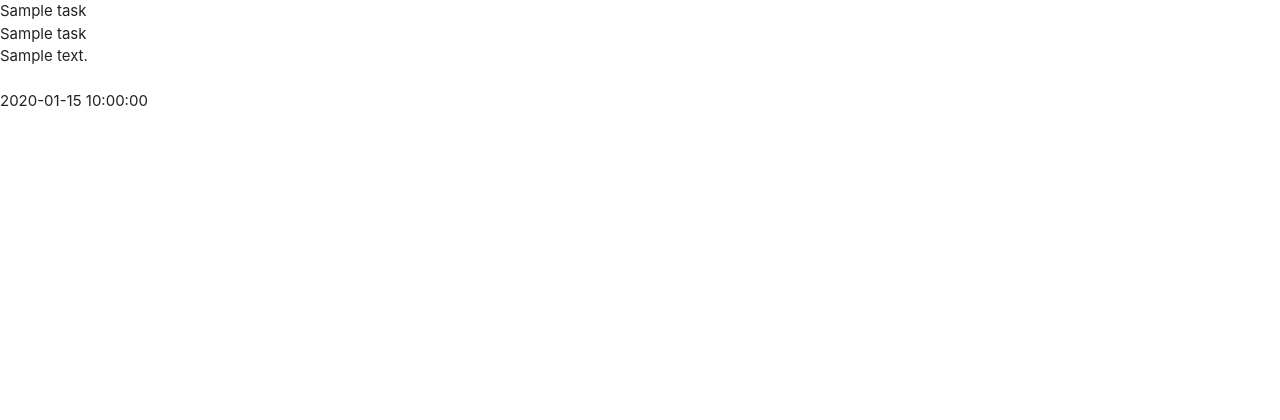
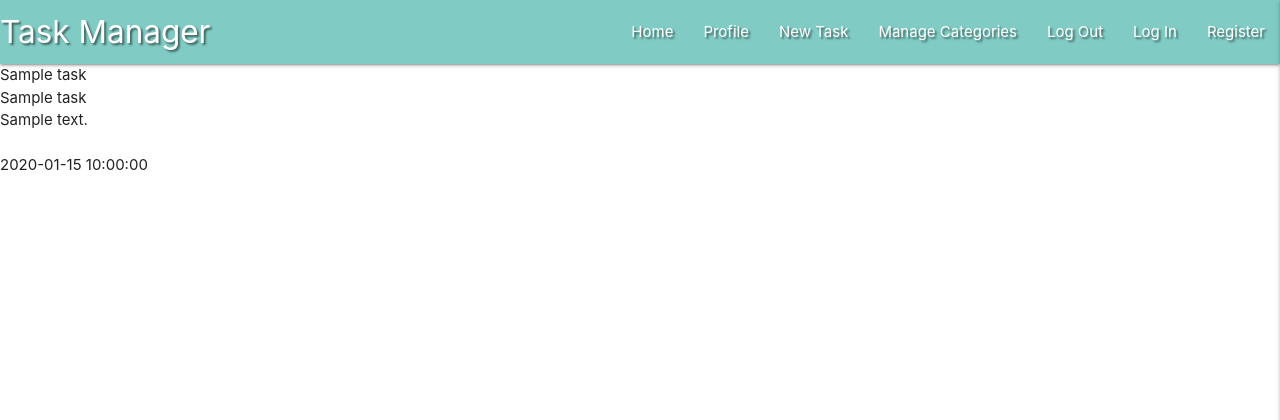
Before and after one commit to christine-gk416/flask-template-manager-project-cmk, a Flask app: page / in a window 1280 px wide. Shown: the top 420 px of the page. Run offline with Flask 2, Linux system fonts and the light colour scheme; a database or web service that is not in the repository returns one stand-in record (values such as "Sample title"); some libraries are stand-ins or nearby versions.

Commit message:
Add materialize navbar and sidenav

```diff
--- a/static/css/style.css
+++ b/static/css/style.css
@@ -0,0 +1,3 @@
+.text-shadow {
+    text-shadow: 2px 2px 2px rgba(0, 0, 0, 0.5);
+}
--- a/static/js/script.js
+++ b/static/js/script.js
@@ -0,0 +1,3 @@
+$(document).ready(function(){
+    $('.sidenav').sidenav({edge: "right"});
+  });
--- a/templates/base.html
+++ b/templates/base.html
@@ -20,15 +20,47 @@
 </head>
 <body>
 
+    <header>
+        <nav class="nav-extend text-shadow teal lighten-3">
+            <div class="nav-wrapper">
+              <a href="#!" class="brand-logo">Task Manager</a>
+              <a href="#" data-target="mobile-demo" class="sidenav-trigger right"><i class="fas fa-bars"></i></a>
+              <ul class="right hide-on-med-and-down">
+                <li><a href="{{ url_for('get_tasks') }}">Home</a></li>
+                <li><a href="#">Profile</a></li>
+                <li><a href="#">New Task</a></li>
+                <li><a href="#">Manage Categories</a></li>
+                <li><a href="#">Log Out</a></li>
+                <li><a href="#">Log In</a></li>
+                <li><a href="#">Register</a></li>
+
+              </ul>
+            </div>
+          </nav>
+
+          <ul class="sidenav" id="mobile-demo">
+                <li><h4 class="center-align light-blue-text text-darken 4">Task Manager</h4></li>
+                <li><a href="{{ url_for('get_tasks') }}">Home</a></li>
+                <li><a href="#">Profile</a></li>
+                <li><a href="#">New Task</a></li>
+                <li><a href="#">Manage Categories</a></li>
+                <li><a href="#">Log Out</a></li>
+                <li><a href="#">Log In</a></li>
+                <li><a href="#">Register</a></li>
+          </ul>
+    </header>
+
     {% block content %}
     {% endblock %}
 
 
+    <script src="https://code.jquery.com/jquery-3.6.0.min.js"
+    integrity="sha256-/xUj+3OJU5yExlq6GSYGSHk7tPXikynS7ogEvDej/m4="
+    crossorigin="anonymous"></script>
+
     <script src="https://cdnjs.cloudflare.com/ajax/libs/materialize/1.0.0/js/materialize.min.js"></script>
 
-    <script src="https://code.jquery.com/jquery-3.6.0.min.js" integrity="sha256-/xUj+3OJU5yExlq6GSYGSHk7tPXikynS7ogEvDej/m4=" crossorigin="anonymous"></script>
-
-    <script src="{{ url_for('static', filename='js.script.js') }}"></script>
+    <script src="{{ url_for('static', filename='js/script.js') }}"></script>
 
     {% block scripts %}
     {% endblock %}
```
